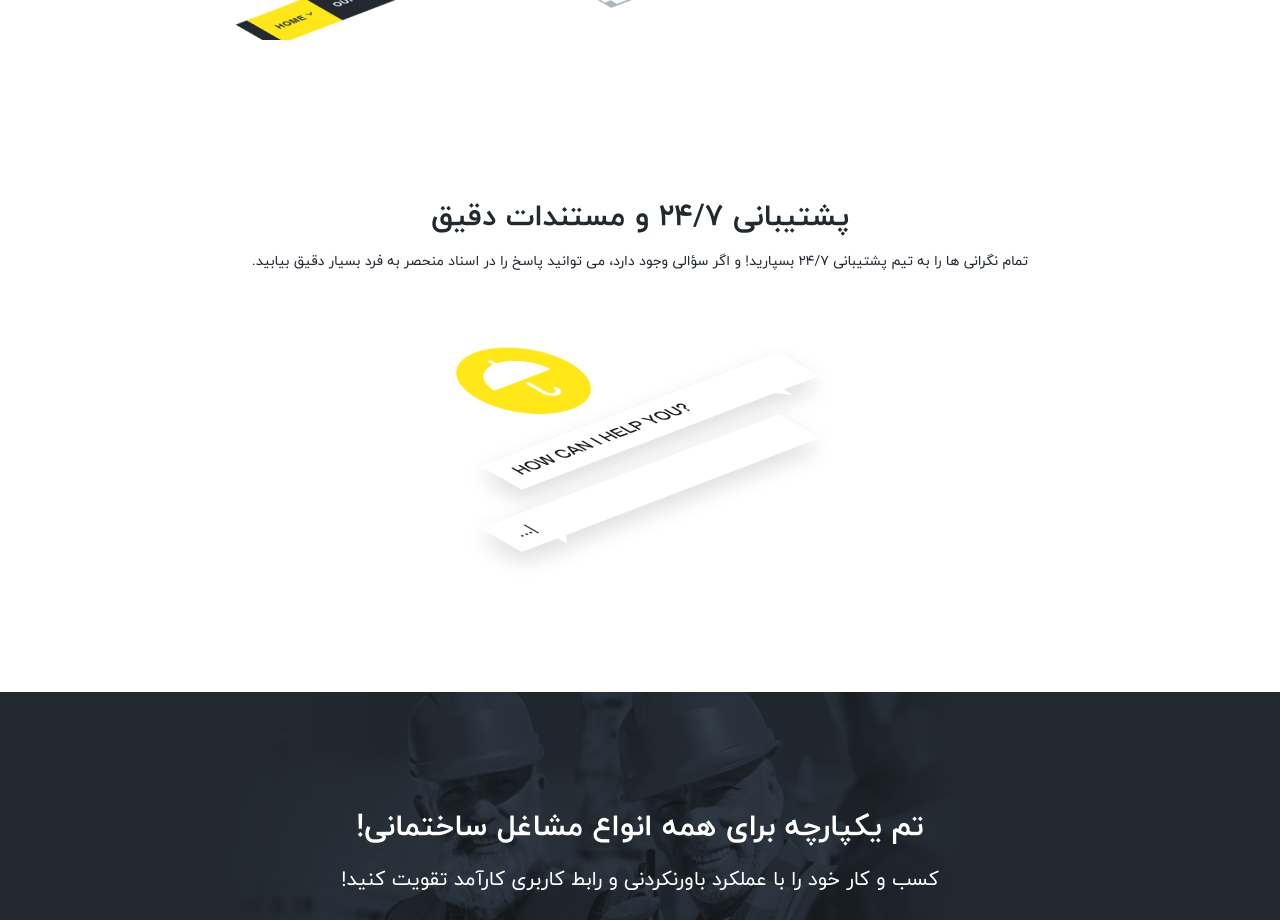
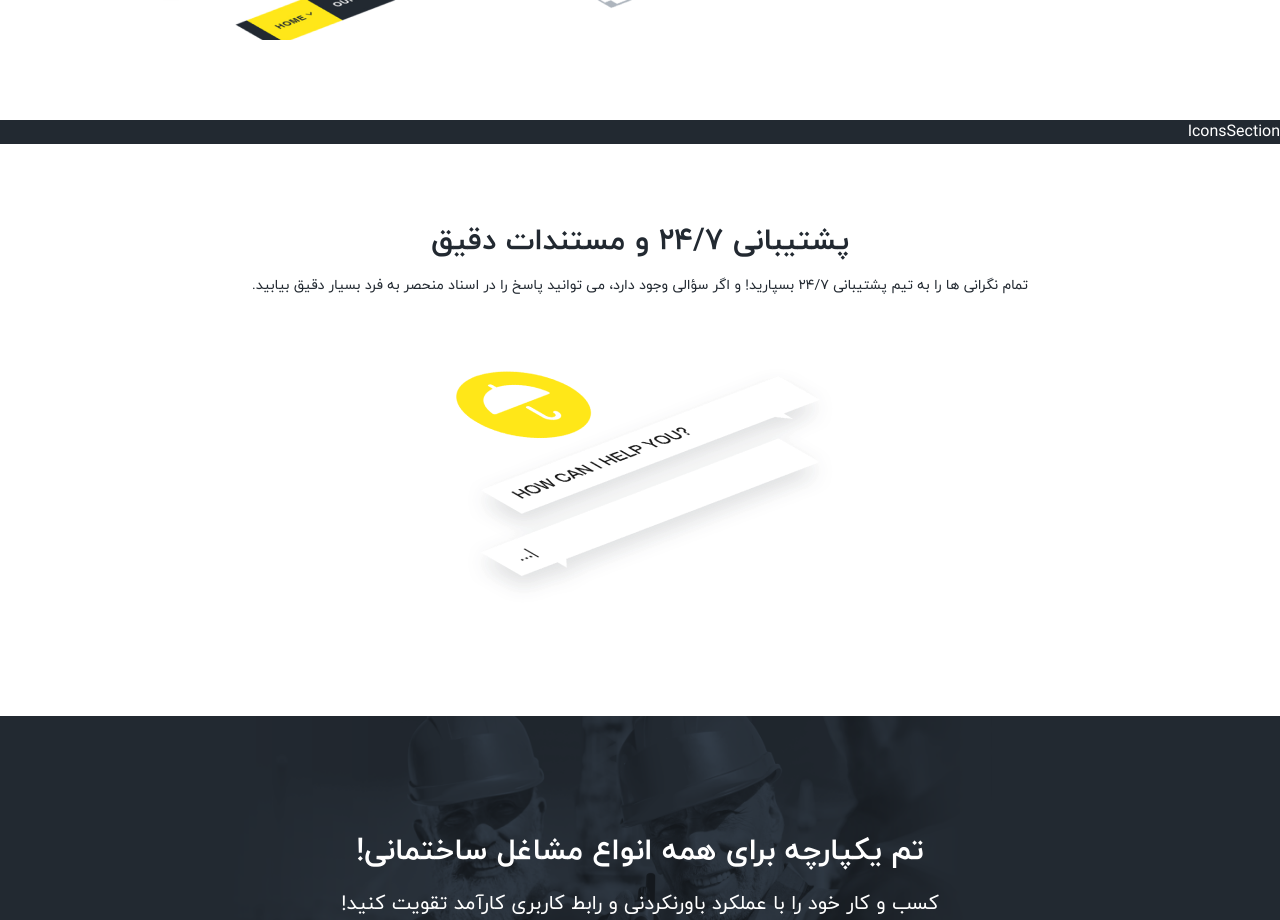
Before and after one commit to mahyarErshad/buildwall, a React (Vite) app: page / in a window 1280 px wide. Shown: the part 9980-10900 px from the top of the page. Built offline with nearby package versions, Linux system fonts and the light colour scheme.

Commit message:
Imported IconsSection

```diff
--- a/src/Components/Body/MainBody/MainBody.jsx
+++ b/src/Components/Body/MainBody/MainBody.jsx
@@ -13,6 +13,7 @@ import ShopLayout from "../ShopLayout/ShopLayout";
 import UnifiedTheme from "../UnifiedTheme/unifiedTheme";
 import fullyEditable from "../../../assets/images/fullyEditable.webp";
 import support from "../../../assets/images/support.webp";
+import IconsSection from "../IconsSection/IconsSection";
 
 function MainBody() {
   return (
@@ -27,6 +28,7 @@ function MainBody() {
       <ShopLayout />
       <UnifiedTheme description="فروش مقرون به صرفه و عاقلانه با گزینه های فروشگاه الکترونیکی داخلی!" image="unifiedTheme" className="mt-20" />
       <FullyEditable title="هدر و فوتر کاملاً قابل ویرایش" description="ایجاد هدر و فوتر با استفاده از رابط کاربری واضح و ساده!" image={fullyEditable} />
+      <IconsSection />
       <FullyEditable title="پشتیبانی 24/7 و مستندات دقیق" description="تمام نگرانی ها را به تیم پشتیبانی 24/7 بسپارید! و اگر سؤالی وجود دارد، می توانید پاسخ را در اسناد منحصر به فرد بسیار دقیق بیابید." image={support} />
       <UnifiedTheme description="کسب و کار خود را با عملکرد باورنکردنی و رابط کاربری کارآمد تقویت کنید!" image="unifiedTheme2" dark />
     </main>
```
